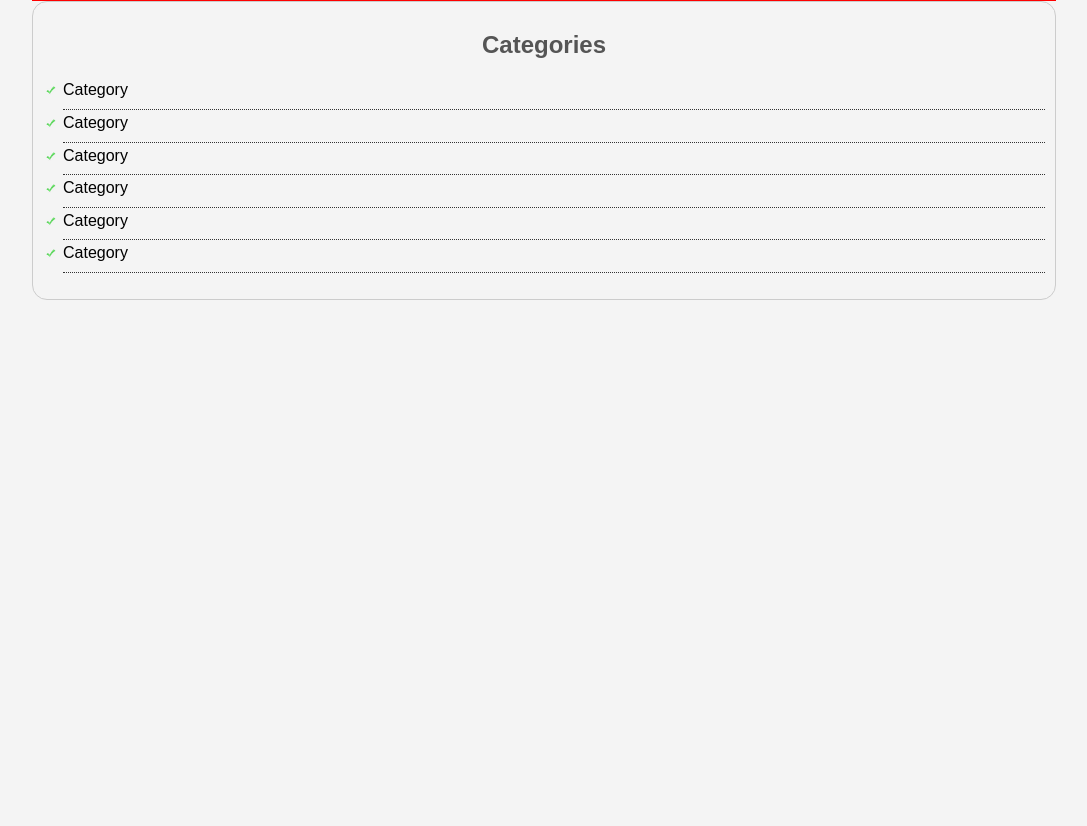
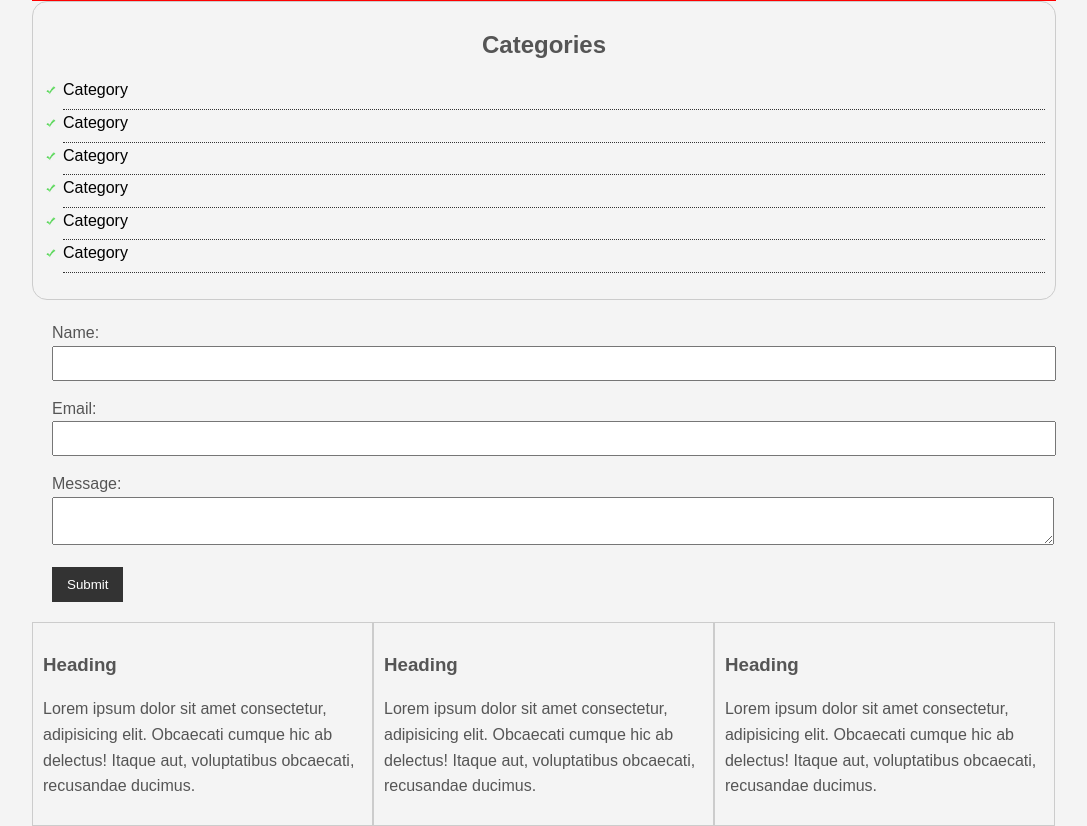
Before and after one commit to electrone901/html-css-portafolio, a plain HTML site: page css-crash-course.html in a window 1280 px wide. Shown: the part 393-1219 px from the top of the page, without its empty margins (96-1183 px from the left). Before the commit the page ends 800 px from the top, so only its background shows below. Drawn offline with Linux system fonts and the light colour scheme.

Commit message:
displaying divs horizontally

```diff
--- a/css-crash-course.css
+++ b/css-crash-course.css
@@ -18,6 +18,13 @@ body {
         a {
             text-decoration: none;
             color: #000;
+        }
+
+        .button {
+            background-color: #333;
+            color: #fff;
+            padding: 10px 15px;
+            border: none;
         }
 
         a:hover {
@@ -71,8 +78,6 @@ a:visited {
             padding-bottom: 20px;
             padding-left: 20px;
         }
-
-
         /* add list hover, active, visited and image */
 
         .categories {
@@ -96,3 +101,41 @@ a:visited {
             border-bottom: dotted 1px #333;
             list-style-image: url(./images/check.png);
         }
+
+        .my-form {
+            padding: 20px;
+        }
+
+        .my-form .form-group {
+            padding-bottom: 15px;
+        }
+
+        .my-form label {
+            display: block;
+        }
+        /* forms, attribute's form  */
+
+        .my-form input[type="text"],
+        .my-form textarea {
+            padding: 8px;
+            width: 100%;
+        }
+
+        .button:hover {
+            background: red;
+            color: #fff;
+        }
+
+        .block {
+            float: left;
+            width: 33.3%;
+            border: 1px solid #ccc;
+            padding: 10px;
+            /* takes the sizes and fits them into the box with flexbox will more responsive  */
+            /* when you float stuff you need to clear it cause if u dont wit will mess up your next markup */
+            box-sizing: border-box;
+        }
+
+        .clr {
+            clear: both;
+        }
--- a/css-crash-course.html
+++ b/css-crash-course.html
@@ -45,9 +45,38 @@
             </ul>
         </div>
 
+        <form action="" class="my-form">
+            <div class="form-group">
+                <label>Name: </label>
+                <input type="text" name="name">
+            </div>
+            <div class="form-group">
+                <label>Email: </label>
+                <input type="text" name="email">
+            </div>
+            <div class="form-group">
+                <label>Message: </label>
+                <textarea type="text" name="message"></textarea>
+            </div>
+            <input type="submit" class="button" value="Submit" name="">
+        </form>
 
+        <!-- displaying divs horizontally (float) -->
+        <div class="block">
+            <h3>Heading</h3>
+            <p>Lorem ipsum dolor sit amet consectetur, adipisicing elit. Obcaecati cumque hic ab delectus! Itaque aut, voluptatibus obcaecati, recusandae ducimus.</p>
+        </div>
+        <div class="block">
+            <h3>Heading</h3>
+            <p>Lorem ipsum dolor sit amet consectetur, adipisicing elit. Obcaecati cumque hic ab delectus! Itaque aut, voluptatibus obcaecati, recusandae ducimus.</p>
+        </div>
+        <div class="block">
+            <h3>Heading</h3>
+            <p>Lorem ipsum dolor sit amet consectetur, adipisicing elit. Obcaecati cumque hic ab delectus! Itaque aut, voluptatibus obcaecati, recusandae ducimus.</p>
+        </div>
 
-    </div>
+        <div class="clr"></div>
+
 </body>
 
 </html>
```
Also changed, not shown: 2 other files. Lines whose indentation alone changed are shown as unchanged.
